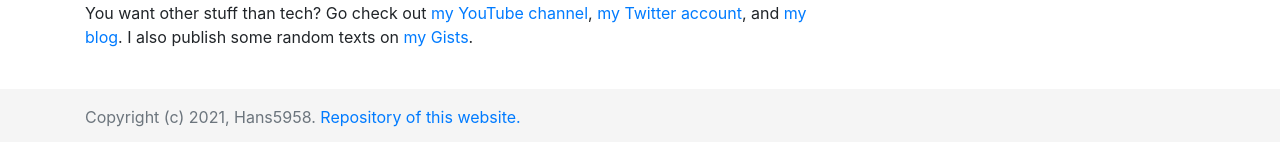
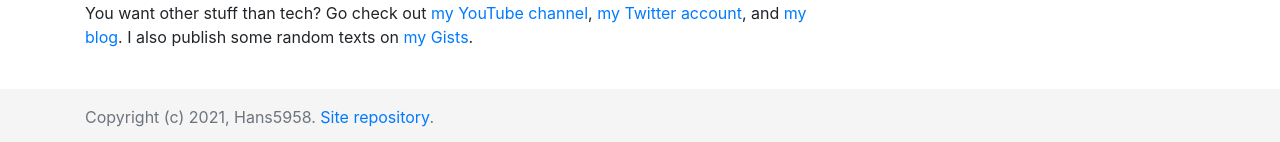
Before and after one commit to SparkScratch-P/hans5958.github.io, a Jekyll site: the page built from index.html, in a window 1280 px wide. Shown: the part 953-1095 px from the top of the page. Built offline with Jekyll 4.4.1, drawn with Linux system fonts in a browser that asks for light colours; comment, search, counter and statistics services are not loaded; a style sheet for code colours, icons or effects is not loaded; some of the changed lines change nothing that is shown.

Commit message:
Another base update

```diff
--- a/_includes/footer.html
+++ b/_includes/footer.html
@@ -1,5 +1,5 @@
 <footer class="footer text-middle">
 	<div class="container">
-		<span class="text-muted">Copyright (c) {{ site.copyright_year }}, {{ site.author }}. <a href="{{ site.repository }}">Repository of this website.</a></span>
+		<span class="text-muted">Copyright (c) {{ site.copyright_year }}, {{ site.author }}. <a href="{{ site.repository }}">Site repository</a>.</span>
 	</div>
 </footer>
--- a/_includes/head.html
+++ b/_includes/head.html
@@ -1,6 +1,6 @@
 <!-- Title and Meta -->
 
-<title>{% if page.title != "Index" %}{{ page.title }} - {% endif %}{{ site.title }}</title>
+<title>{% if page.title and page.title != 'Index' %}{{ page.title }} - {% endif %}{{ site.title }}</title>
 <meta charset="utf-8" />
 <meta name="viewport" content="width=device-width, initial-scale=1, viewport-fit=cover" />
 <meta name="description" content="{{ page.description }}" />
@@ -8,7 +8,7 @@
 
 <meta property="og:type" content="website" />
 <meta property="og:url" content="{{ page.url | absolute_url }}">
-<meta property="og:title" content="{{ page.title }}" />
+<meta property="og:title" content="{% if page.title and page.title != 'Index' %}{{ page.title }} - {% endif %}{{ site.title }}" />
 <meta property="og:description" content="{{ page.description }}">
 <meta property="og:site_name" content="{{ site.title }}" />
 <meta property="og:locale" content="en_US" />
@@ -17,7 +17,7 @@
 <meta name="twitter:site" content="{{ site.twitter }}" />
 <meta name="twitter:creator" content="{{ site.twitter }}" />
 <meta name="twitter:url" content="{{ page.url | absolute_url }}" />
-<meta name="twitter:title" content='{% if page.title != "Index" %}{{ page.title }} - {% endif %}{{ site.title }}' />
+<meta name="twitter:title" content="{% if page.title and page.title != 'Index' %}{{ page.title }} - {% endif %}{{ site.title }}" />
 <meta name="twitter:description" content="{{ page.description }}" />
 
 <!-- Require Script and Loading Page -->
```
